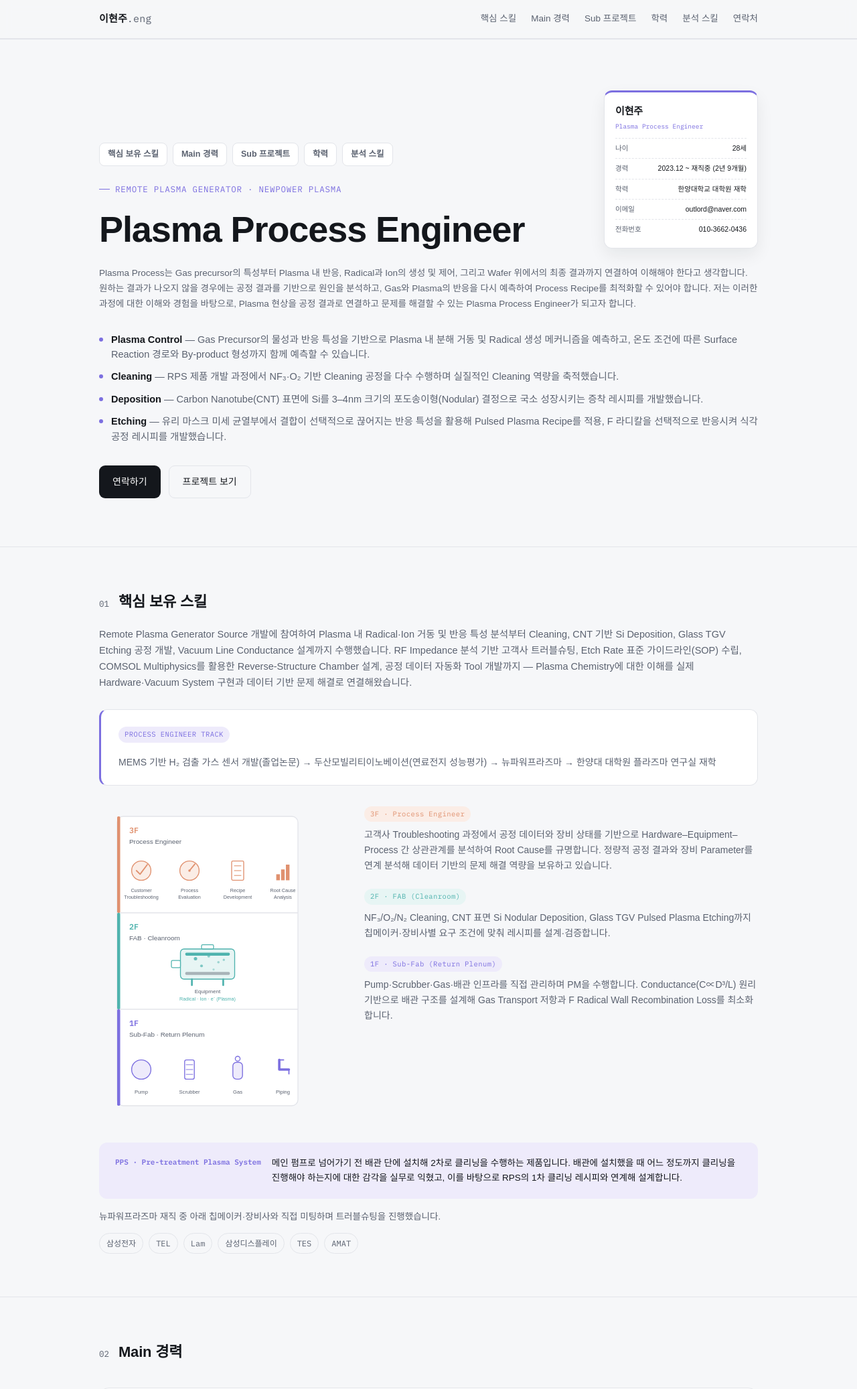
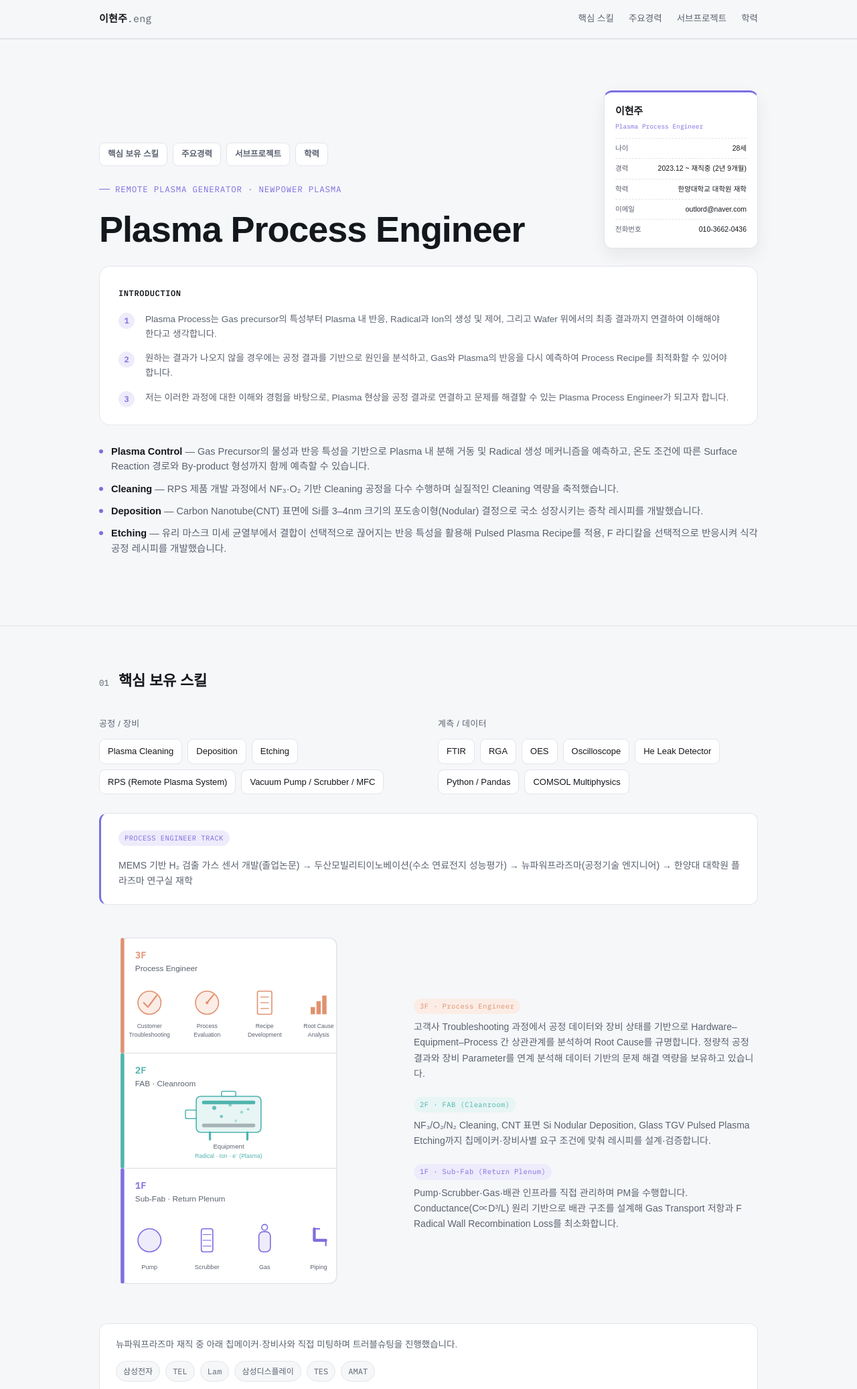
Before and after one commit to outlord22-cyber/Lee-Hyun-Joo-_-Resume, a plain HTML site: page index.html in a window 1280 px wide. Shown: the top 2074 px of the page at 67% size. Drawn offline with Linux system fonts and the light colour scheme; a web font is replaced by a local one.

Commit message:
Update index.html

```diff
--- a/index.html
+++ b/index.html
@@ -117,6 +117,24 @@
   }
   h1.title .thin{font-weight:300; color:var(--text-muted); display:block; font-size:0.5em; margin-top:6px; letter-spacing:0;}
   .lede{font-size:16.5px; color:var(--text-muted); max-width:52ch; margin:0 0 30px;}
+  .flow-steps{list-style:none; margin:0; padding:0; display:flex; flex-direction:column; gap:14px;}
+  .flow-steps li{display:grid; grid-template-columns:26px 1fr; gap:14px; align-items:start;}
+  .flow-steps .flow-num{
+    width:24px; height:24px; border-radius:50%; background:var(--accent-soft); color:var(--accent);
+    font-family:'IBM Plex Mono', monospace; font-size:12px; font-weight:600;
+    display:flex; align-items:center; justify-content:center; margin-top:1px;
+  }
+  .flow-steps p{margin:0; font-size:13.5px; line-height:1.65; color:var(--text-muted); word-break:keep-all;}
+
+  .intro-card{
+    background:var(--surface); border:1px solid var(--line); border-radius:16px;
+    padding:26px 28px; margin-bottom:28px;
+  }
+  .intro-label{
+    display:inline-block; font-family:'IBM Plex Mono', monospace; font-size:12px; letter-spacing:0.05em;
+    font-weight:700; color:var(--text); margin-bottom:18px;
+  }
+
   .point-list{list-style:none; margin:0 0 32px; padding:0; display:flex; flex-direction:column; gap:11px;}
   .point-list li{
     font-size:14.5px; color:var(--text-muted); line-height:1.55; padding-left:18px; position:relative;
@@ -235,7 +253,11 @@
   @media (max-width:640px){ .pps-note{grid-template-columns:1fr;} }
   .pps-note .pps-tag{font-family:'IBM Plex Mono', monospace; font-size:11px; color:var(--accent); font-weight:600; white-space:nowrap;}
   .pps-note p{margin:0; font-size:13.5px; color:var(--text);}
-  .client-row{display:flex; flex-wrap:wrap; gap:8px; margin-top:16px;}
+  .client-row{display:flex; flex-wrap:wrap; gap:8px;}
+  .client-card{
+    background:var(--surface); border:1px solid var(--line); border-radius:12px;
+    padding:20px 24px;
+  }
 
   .track-card{
     background:var(--surface); border:1px solid var(--line); border-left:3px solid var(--accent);
@@ -243,8 +265,8 @@
   }
   .track-card p{margin:10px 0 0; font-size:14px; color:var(--text-muted);}
 
-  .fab-visual{display:grid; grid-template-columns:360px 1fr; gap:36px; align-items:start; margin-bottom:28px;}
-  @media (max-width:860px){ .fab-visual{grid-template-columns:1fr;} }
+  .fab-visual{display:grid; grid-template-columns:430px 1fr; gap:40px; align-items:center; margin-bottom:28px;}
+  @media (max-width:940px){ .fab-visual{grid-template-columns:1fr;} }
   .fab-svg svg{width:100%; height:auto; display:block;}
   .fab-desc{display:flex; flex-direction:column; gap:20px;}
   .fab-desc-item p{margin:0; font-size:14px; color:var(--text-muted);}
@@ -290,11 +312,9 @@
     <div class="nav-name">이현주<span class="mono" style="color:var(--text-muted); font-weight:400;">.eng</span></div>
     <nav class="nav-links">
       <a href="#system">핵심 스킬</a>
-      <a href="#experience">Main 경력</a>
-      <a href="#projects">Sub 프로젝트</a>
+      <a href="#experience">주요경력</a>
+      <a href="#projects">서브프로젝트</a>
       <a href="#education">학력</a>
-      <a href="#skills">분석 스킬</a>
-      <a href="#contact">연락처</a>
     </nav>
   </div>
 </header>
@@ -304,10 +324,9 @@
     <div>
       <nav class="mini-toc reveal">
         <a href="#system">핵심 보유 스킬</a>
-        <a href="#experience">Main 경력</a>
-        <a href="#projects">Sub 프로젝트</a>
+        <a href="#experience">주요경력</a>
+        <a href="#projects">서브프로젝트</a>
         <a href="#education">학력</a>
-        <a href="#skills">분석 스킬</a>
       </nav>
       <div class="eyebrow">REMOTE PLASMA GENERATOR · NEWPOWER PLASMA</div>
       <h1 class="title">Plasma Process Engineer</h1>
@@ -323,24 +342,20 @@
     </div>
   </div>
   <div class="wrap hero-body">
-    <p class="lede" style="font-size:13.5px; line-height:1.7;">
-      Plasma Process는 Gas precursor의 특성부터 Plasma 내 반응, Radical과 Ion의 생성 및 제어,
-      그리고 Wafer 위에서의 최종 결과까지 연결하여 이해해야 한다고 생각합니다.
-      원하는 결과가 나오지 않을 경우에는 공정 결과를 기반으로 원인을 분석하고, Gas와 Plasma의 반응을
-      다시 예측하여 Process Recipe를 최적화할 수 있어야 합니다.
-      저는 이러한 과정에 대한 이해와 경험을 바탕으로, Plasma 현상을 공정 결과로 연결하고 문제를
-      해결할 수 있는 Plasma Process Engineer가 되고자 합니다.
-    </p>
+    <div class="intro-card">
+      <span class="intro-label">INTRODUCTION</span>
+      <ol class="flow-steps">
+        <li><span class="flow-num">1</span><p>Plasma Process는 Gas precursor의 특성부터 Plasma 내 반응, Radical과 Ion의 생성 및 제어, 그리고 Wafer 위에서의 최종 결과까지 연결하여 이해해야 한다고 생각합니다.</p></li>
+        <li><span class="flow-num">2</span><p>원하는 결과가 나오지 않을 경우에는 공정 결과를 기반으로 원인을 분석하고, Gas와 Plasma의 반응을 다시 예측하여 Process Recipe를 최적화할 수 있어야 합니다.</p></li>
+        <li><span class="flow-num">3</span><p>저는 이러한 과정에 대한 이해와 경험을 바탕으로, Plasma 현상을 공정 결과로 연결하고 문제를 해결할 수 있는 Plasma Process Engineer가 되고자 합니다.</p></li>
+      </ol>
+    </div>
     <ul class="point-list">
       <li><b>Plasma Control</b> — Gas Precursor의 물성과 반응 특성을 기반으로 Plasma 내 분해 거동 및 Radical 생성 메커니즘을 예측하고, 온도 조건에 따른 Surface Reaction 경로와 By-product 형성까지 함께 예측할 수 있습니다.</li>
       <li><b>Cleaning</b> — RPS 제품 개발 과정에서 NF₃·O₂ 기반 Cleaning 공정을 다수 수행하며 실질적인 Cleaning 역량을 축적했습니다.</li>
       <li><b>Deposition</b> — Carbon Nanotube(CNT) 표면에 Si를 3–4nm 크기의 포도송이형(Nodular) 결정으로 국소 성장시키는 증착 레시피를 개발했습니다.</li>
       <li><b>Etching</b> — 유리 마스크 미세 균열부에서 결합이 선택적으로 끊어지는 반응 특성을 활용해 Pulsed Plasma Recipe를 적용, F 라디칼을 선택적으로 반응시켜 식각 공정 레시피를 개발했습니다.</li>
     </ul>
-    <div class="cta-row">
-      <a class="btn btn-primary" href="#contact">연락하기</a>
-      <a class="btn btn-ghost" href="#projects">프로젝트 보기</a>
-    </div>
   </div>
 </section>
 
@@ -350,16 +365,33 @@
       <span class="section-num">01</span>
       <h2 class="section-title">핵심 보유 스킬</h2>
     </div>
-    <p style="color:var(--text-muted); font-size:14.5px; margin:-16px 0 28px;">
-      Remote Plasma Generator Source 개발에 참여하여 Plasma 내 Radical·Ion 거동 및 반응 특성 분석부터
-      Cleaning, CNT 기반 Si Deposition, Glass TGV Etching 공정 개발, Vacuum Line Conductance 설계까지
-      수행했습니다. RF Impedance 분석 기반 고객사 트러블슈팅, Etch Rate 표준 가이드라인(SOP) 수립, COMSOL
-      Multiphysics를 활용한 Reverse-Structure Chamber 설계, 공정 데이터 자동화 Tool 개발까지 — Plasma
-      Chemistry에 대한 이해를 실제 Hardware·Vacuum System 구현과 데이터 기반 문제 해결로 연결해왔습니다.
-    </p>
+    <div class="skill-groups reveal" style="margin-bottom:28px;">
+      <div class="skill-group">
+        <h4>공정 / 장비</h4>
+        <div class="skill-chip-row">
+          <span class="skill-chip">Plasma Cleaning</span>
+          <span class="skill-chip">Deposition</span>
+          <span class="skill-chip">Etching</span>
+          <span class="skill-chip">RPS (Remote Plasma System)</span>
+          <span class="skill-chip">Vacuum Pump / Scrubber / MFC</span>
+        </div>
+      </div>
+      <div class="skill-group">
+        <h4>계측 / 데이터</h4>
+        <div class="skill-chip-row">
+          <span class="skill-chip">FTIR</span>
+          <span class="skill-chip">RGA</span>
+          <span class="skill-chip">OES</span>
+          <span class="skill-chip">Oscilloscope</span>
+          <span class="skill-chip">He Leak Detector</span>
+          <span class="skill-chip">Python / Pandas</span>
+          <span class="skill-chip">COMSOL Multiphysics</span>
+        </div>
+      </div>
+    </div>
     <div class="track-card reveal">
       <span class="fab-badge" style="background:var(--accent-soft); color:var(--accent);">PROCESS ENGINEER TRACK</span>
-      <p>MEMS 기반 H₂ 검출 가스 센서 개발(졸업논문) → 두산모빌리티이노베이션(연료전지 성능평가) → 뉴파워프라즈마 → 한양대 대학원 플라즈마 연구실 재학</p>
+      <p>MEMS 기반 H₂ 검출 가스 센서 개발(졸업논문) → 두산모빌리티이노베이션(수소 연료전지 성능평가) → 뉴파워프라즈마(공정기술 엔지니어) → 한양대 대학원 플라즈마 연구실 재학</p>
     </div>
     <div class="fab-visual reveal">
       <div class="fab-svg">
@@ -483,18 +515,11 @@
         </div>
       </div>
     </div>
-    <div class="pps-note reveal">
-      <span class="pps-tag">PPS · Pre-treatment Plasma System</span>
-      <p>
-        메인 펌프로 넘어가기 전 배관 단에 설치해 2차로 클리닝을 수행하는 제품입니다.
-        배관에 설치했을 때 어느 정도까지 클리닝을 진행해야 하는지에 대한 감각을 실무로 익혔고,
-        이를 바탕으로 RPS의 1차 클리닝 레시피와 연계해 설계합니다.
-      </p>
-    </div>
-    <div class="client-row reveal">
-      <p style="width:100%; margin:0 0 4px; font-size:13.5px; color:var(--text-muted);">
+    <div class="client-card reveal">
+      <p style="margin:0 0 12px; font-size:13.5px; color:var(--text-muted);">
         뉴파워프라즈마 재직 중 아래 칩메이커·장비사와 직접 미팅하며 트러블슈팅을 진행했습니다.
       </p>
+      <div class="client-row">
         <span class="chip">삼성전자</span>
         <span class="chip">TEL</span>
         <span class="chip">Lam</span>
@@ -503,13 +528,14 @@
         <span class="chip">AMAT</span>
       </div>
     </div>
+  </div>
 </section>
 
 <section id="experience">
   <div class="wrap">
     <div class="section-head reveal">
       <span class="section-num">02</span>
-      <h2 class="section-title">Main 경력</h2>
+      <h2 class="section-title">주요경력</h2>
     </div>
     <div class="exp-card reveal">
       <div class="exp-top">
@@ -574,7 +600,7 @@
   <div class="wrap">
     <div class="section-head reveal">
       <span class="section-num">03</span>
-      <h2 class="section-title">Sub 프로젝트</h2>
+      <h2 class="section-title">서브프로젝트</h2>
     </div>
     <div class="proj-grid">
       <div class="proj-card reveal">
@@ -704,55 +730,7 @@
   </div>
 </section>
 
-<section id="skills">
-  <div class="wrap">
-    <div class="section-head reveal">
-      <span class="section-num">05</span>
-      <h2 class="section-title">분석 스킬</h2>
-    </div>
-    <div class="skill-groups reveal">
-      <div class="skill-group">
-        <h4>공정 / 장비</h4>
-        <div class="skill-chip-row">
-          <span class="skill-chip">Plasma Cleaning</span>
-          <span class="skill-chip">Deposition</span>
-          <span class="skill-chip">Etching</span>
-          <span class="skill-chip">RPS (Remote Plasma System)</span>
-          <span class="skill-chip">Vacuum Pump / Scrubber / MFC</span>
-        </div>
-      </div>
-      <div class="skill-group">
-        <h4>계측 / 데이터</h4>
-        <div class="skill-chip-row">
-          <span class="skill-chip">FTIR</span>
-          <span class="skill-chip">RGA</span>
-          <span class="skill-chip">OES</span>
-          <span class="skill-chip">Oscilloscope</span>
-          <span class="skill-chip">He Leak Detector</span>
-          <span class="skill-chip">Python / Pandas</span>
-          <span class="skill-chip">COMSOL Multiphysics</span>
-        </div>
-      </div>
-    </div>
-  </div>
-</section>
 
-<section id="contact">
-  <div class="wrap">
-    <div class="contact-box reveal">
-      <div>
-        <h2>같이 이야기 나눠요</h2>
-        <p>장비 설계·개발 직무 관련 제안이나 궁금하신 점은 언제든 편하게 연락 주세요.</p>
-      </div>
-      <div class="contact-links">
-        <a href="mailto:outlord@naver.com">이메일</a>
-        <a href="#">LinkedIn</a>
-        <a href="#">GitHub</a>
-      </div>
-    </div>
-    <p class="note">※ LinkedIn / GitHub 링크만 본인 주소로 교체해주세요.</p>
-  </div>
-</section>
 
 <footer>© 2026 이현주. Built for career transition into equipment R&amp;D.</footer>
 
```
Lines whose indentation alone changed are shown as unchanged.
